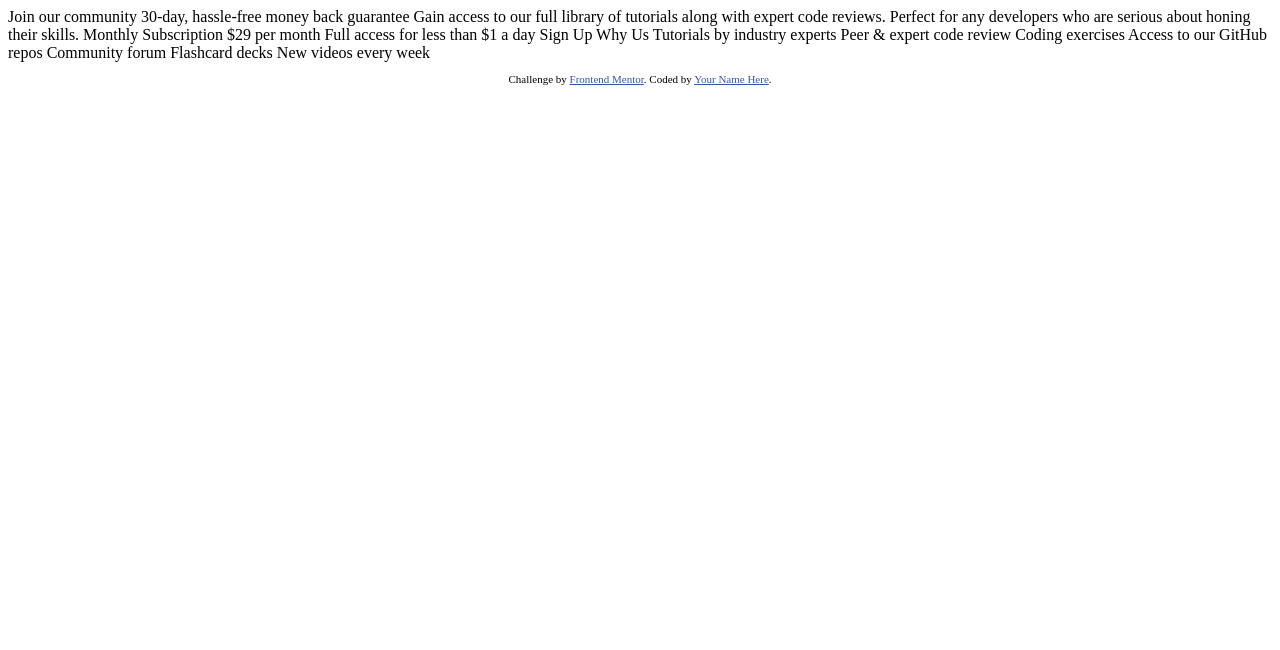
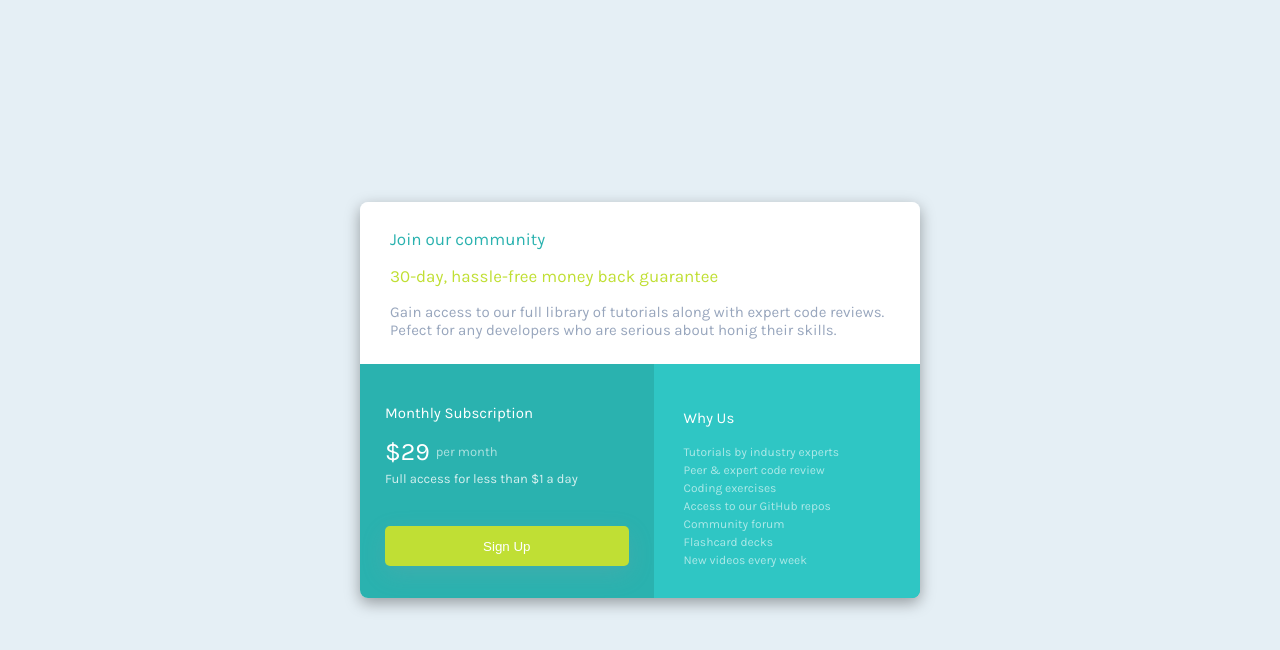
Before and after one commit to r00kieAd/single-price-grid-component, a plain HTML site: page index.html in a window 1280 px wide. Drawn offline with Linux system fonts and the light colour scheme.

Commit message:
coding complete

```diff
--- a/index.html
+++ b/index.html
@@ -1,50 +1,63 @@
 <!DOCTYPE html>
 <html lang="en">
+
 <head>
   <meta charset="UTF-8">
-  <meta name="viewport" content="width=device-width, initial-scale=1.0"> <!-- displays site properly based on user's device -->
+  <meta name="viewport" content="width=device-width, initial-scale=1.0">
+  <title>Single Page Grid Component</title>
+  <link rel="shortcut icon" href="images/favicon-32x32.png" type="image/x-icon">
+  <link rel="stylesheet" href="style.css">
+  <link rel="preconnect" href="https://fonts.googleapis.com">
+  <link rel="preconnect" href="https://fonts.gstatic.com" crossorigin>
+  <link href="https://fonts.googleapis.com/css2?family=Karla:ital,wght@0,200..800;1,200..800&display=swap"
+    rel="stylesheet">
+</head>
 
-  <link rel="icon" type="image/png" sizes="32x32" href="./images/favicon-32x32.png">
+<body>
+  <div id="main" class="karla-font">
+    <div class="grid1">
+      <div class="row1">
+        <div class="content1">
+          <p class="h1">Join our community</p>
+          <p class="h2">30-day, hassle-free money back guarantee</p>
+          <p class="p1">Gain access to our full library of tutorials along with expert code reviews.<br> Pefect for any
+            developers who are serious about honig their skills.</p>
+        </div>
+      </div>
+      <div class="row2 grid2">
+        <div class="col1">
+          <div class="content2">
+            <p class="h3">Monthly Subscription</p>
+            <div class="price">
+              <span class="value">$29&nbsp;</span>
+              <span class="unit">per month</span>
+            </div>
+            <p class="p2">Full access for less than $1 a day</p>
+            <button class="sign-up">Sign Up</button>
+          </div>
+        </div>
+        <div class="col2">
+          <div class="content3">
+            <p class="h4">Why Us</p>
+            <div class="points">
+              <span class="p">Tutorials by industry experts</span><br>
+              <span class="p">Peer & expert code review</span><br>
+              <span class="p">Coding exercises</span><br>
+              <span class="p">Access to our GitHub repos</span><br>
+              <span class="p">Community forum</span><br>
+              <span class="p">Flashcard decks</span><br>
+              <span class="p">New videos every week</span><br>
+            </div>
+          </div>
+        </div>
+      </div>
+    </div>
+  </div>
+  <script>
+    document.querySelector('.sign-up').addEventListener('click', function() {
+      alert("You've been fooled!");
+    })
+  </script>
+</body>
 
-  <title>Frontend Mentor | Single Price Grid Component</title>
-
-  <!-- Feel free to remove these styles or customise in your own stylesheet 👍 -->
-  <style>
-    .attribution { font-size: 11px; text-align: center; }
-    .attribution a { color: hsl(228, 45%, 44%); }
-  </style>
-</head>
-<body>
-  Join our community
-
-  30-day, hassle-free money back guarantee
-
-  Gain access to our full library of tutorials along with expert code reviews.
-  Perfect for any developers who are serious about honing their skills.
-
-  Monthly Subscription
-
-  &dollar;29 per month
-
-  Full access for less than &dollar;1 a day
-
-  Sign Up
-
-  Why Us
-
-  Tutorials by industry experts
-  Peer &amp; expert code review
-  Coding exercises
-  Access to our GitHub repos
-  Community forum
-  Flashcard decks
-  New videos every week
-
-  <footer>
-    <p class="attribution">
-      Challenge by <a href="https://www.frontendmentor.io?ref=challenge" target="_blank">Frontend Mentor</a>.
-      Coded by <a href="#">Your Name Here</a>.
-    </p>
-  </footer>
-</body>
 </html>
--- /dev/null
+++ b/style.scss
@@ -0,0 +1,156 @@
+$cyan: hsl(179, 62%, 43%);
+$bright-yellow: hsl(71, 73%, 54%);
+$light-gray: hsl(204, 43%, 93%);
+$grayish-blue: hsl(218, 22%, 67%);
+$main-width: 35rem;
+$main-font-size: 15px;
+$heading-font-size: calc($main-font-size + 2px);
+
+.karla-font {
+    font-family: "Karla", sans-serif;
+    font-optical-sizing: auto;
+    font-style: normal;
+}
+
+body {
+    background-color: $light-gray;
+}
+
+#main {
+    position: absolute;
+    top: 50%;
+    left: 50%;
+    transform: translate(-50%, -50%);
+    width: $main-width;
+    font-size: $main-font-size;
+    border-radius: 8px;
+    box-shadow: rgba(0, 0, 0, 0.35) 0px 5px 15px;
+
+    @media screen and (max-width: 600px) {
+        position: relative;
+        top: 0;
+        left: 0;
+        transform: none;
+        width: 99%;
+        // border: 1px solid black;
+    }
+
+    .grid1 {
+        display: grid;
+        grid-template-columns: $main-width;
+
+        @media screen and (max-width: 600px) {
+            grid-template-columns: auto;
+            width: 100%;
+        }
+
+        .row1 {
+            .content1 {
+                border-radius: 8px 8px 0 0;
+                background-color: white;
+                padding: 10px 30px;
+
+                .h1,
+                .h2 {
+                    font-size: $heading-font-size;
+                }
+
+                .h1 {
+                    color: $cyan;
+                }
+
+                .h2 {
+                    color: $bright-yellow;
+                }
+
+                .p1 {
+                    color: $grayish-blue;
+                }
+            }
+        }
+
+        .grid2 {
+            display: grid;
+            grid-template-columns: auto auto;
+            grid-template-rows: auto;
+            background-color: $cyan;
+            color: white;
+            width: auto;
+            overflow: hidden;
+            border-radius: 0 0 8px 8px;
+
+            @media screen and (max-width: 600px) {
+                grid-template-columns: auto;
+                grid-template-rows: auto auto;
+                width: inherit;
+            }
+
+            .col1 {
+                width: auto;
+                padding: 25px;
+                position: relative;
+
+                @media screen and (max-width: 600px) {
+                    padding: 20px;
+                    width: auto;
+                }
+
+                .content2 {
+
+                    .price {
+                        display: flex;
+                        align-items: center;
+
+                        .value {
+                            font-size: calc($main-font-size + 10px);
+                        }
+
+                        .unit {
+                            font-size: calc($main-font-size - 2px);
+                            opacity: 0.6;
+                        }
+                    }
+
+                    .p2 {
+                        opacity: 0.8;
+                        font-size: calc($main-font-size - 2px);
+                        line-height: 25px;
+                        margin: 0;
+                    }
+
+                    .sign-up {
+                        width: 100%;
+                        height: 40px;
+                        margin-top: 35px;
+                        border: none;
+                        border-radius: 5px;
+                        background-color: $bright-yellow;
+                        color: white;
+                        box-shadow: rgba(149, 157, 165, 0.2) 0px 8px 24px;
+                        cursor: pointer;
+                    }
+                }
+            }
+
+            .col2 {
+                padding: 30px;
+                $lighter-color: lighten($cyan, 5%);
+                background-color: $lighter-color;
+                width: 100%;
+
+                @media screen and (max-width: 600px) {
+                    padding: 20px;
+                    width: auto;
+                }
+
+                .points {
+                    .p {
+                        font-size: calc($main-font-size - 3px);
+                        opacity: 0.6;
+                    }
+                }
+            }
+
+        }
+    }
+}
```
Also changed, not shown: style.css (added), 3 other files.
